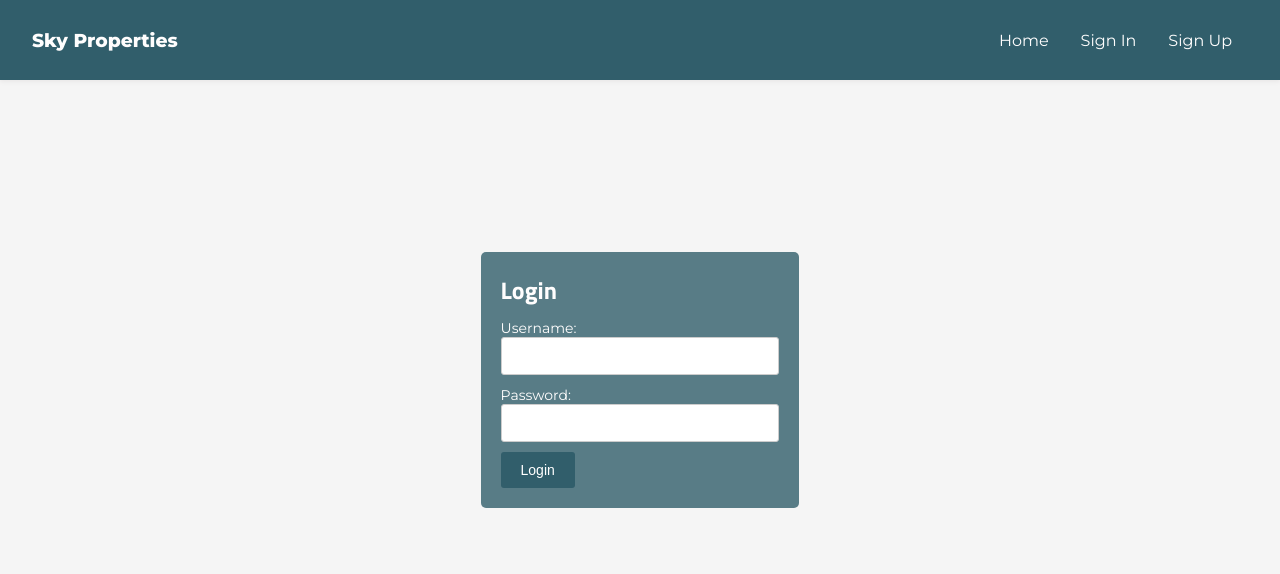
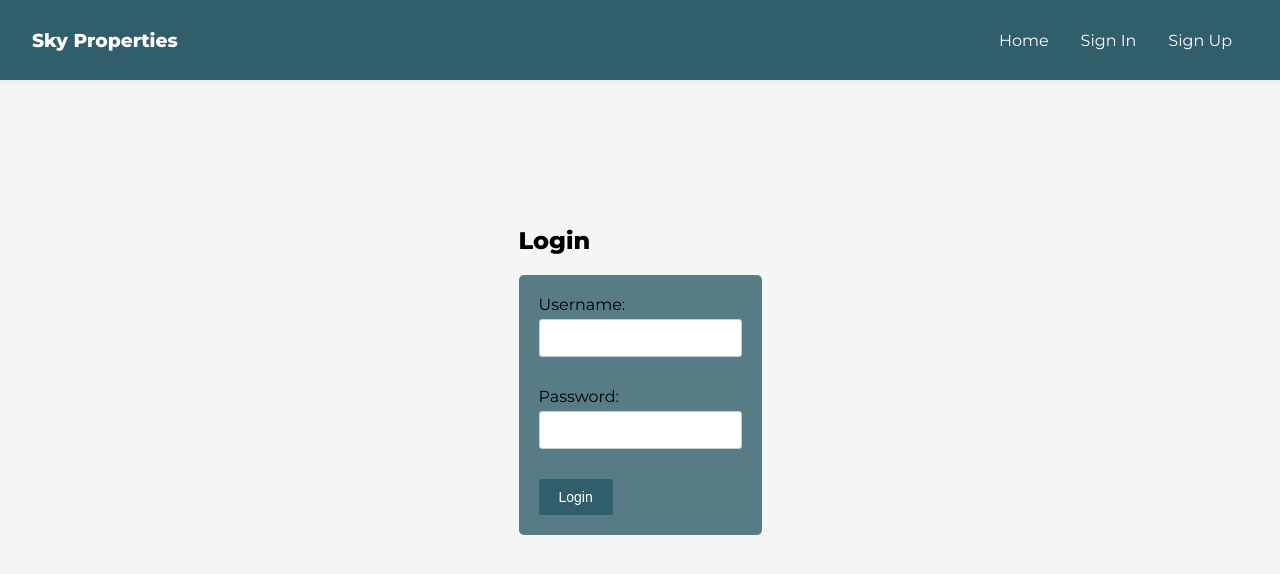
Before and after one commit to MPChege/SkyProperties-App, a React (Create React App) app: page /login in a window 1280 px wide. Shown: the top 574 px of the page. Built offline with nearby package versions, Linux system fonts and the light colour scheme; no server answers.

Commit message:
changed login page

```diff
--- a/src/components/LoginPage.js
+++ b/src/components/LoginPage.js
@@ -1,12 +1,64 @@
 import React, { useState } from "react";
 import { useHistory } from "react-router-dom";
 import Navbar from "./Navbar";
+import styled from "styled-components";
+
+const FormContainer = styled.div`
+  max-width: 400px;
+  margin: 0 auto;
+  padding: 40px;
+  background-color: #f5f5f5;
+  border-radius: 8px;
+`;
+
+const FormTitle = styled.h2`
+  font-size: 24px;
+  margin-bottom: 20px;
+`;
+
+const ErrorMessage = styled.p`
+  color: red;
+  margin-top: 10px;
+`;
+
+const FormGroup = styled.div`
+  margin-bottom: 20px;
+`;
+
+const Label = styled.label`
+  display: block;
+  font-size: 16px;
+  margin-bottom: 5px;
+`;
+
+const Input = styled.input`
+  width: 100%;
+  padding: 10px;
+  font-size: 16px;
+  border: 1px solid #ddd;
+  border-radius: 4px;
+`;
+
+const SubmitButton = styled.button`
+  padding: 10px 20px;
+  font-size: 16px;
+  background-color: #315e6b;
+  color: #fff;
+  border: none;
+  border-radius: 4px;
+  cursor: pointer;
+  transition: background-color 0.3s ease;
+
+  &:hover {
+    background-color: #214754;
+  }
+`;
 
 const LoginPage = ({ setUser }) => {
   const [username, setUsername] = useState("");
   const [password, setPassword] = useState("");
   const [error, setError] = useState("");
-  const history = useHistory()
+  const history = useHistory();
 
   const handleLogin = (e) => {
     e.preventDefault();
@@ -23,7 +75,7 @@ const LoginPage = ({ setUser }) => {
           return response.json();
         } else {
           return response.json().then((data) => {
-            throw new Error("Login failed")
+            throw new Error("Login failed");
           });
         }
       })
@@ -33,9 +85,8 @@ const LoginPage = ({ setUser }) => {
 
         if (user.role.toLowerCase() === "seller") {
           history.push(`/sellers/${user.seller_id}/sellers_home`);
-        }
-        else if (user.role.toLowerCase() === "buyer") {
-          history.push("/buyer/buyers_home"); // Add a forward slash before "buyer"
+        } else if (user.role.toLowerCase() === "buyer") {
+          history.push("/buyer/buyers_home");
         }
       })
       .catch((error) => {
@@ -43,33 +94,34 @@ const LoginPage = ({ setUser }) => {
       });
   };
 
-
   return (
     <div>
       <Navbar />
+      <FormContainer>
+        <FormTitle>Login</FormTitle>
+        {error && <ErrorMessage>{error}</ErrorMessage>}
         <form onSubmit={handleLogin} className="login-form">
-      <h2>Login</h2>
-      {error && <h2 style={{ color: 'red' }}>{error}</h2>}
-      <div className="form-group">
-        <label htmlFor="username">Username:</label>
-        <input
+          <FormGroup>
+            <Label htmlFor="username">Username:</Label>
+            <Input
               type="text"
               id="username"
               value={username}
               onChange={(e) => setUsername(e.target.value)}
             />
-      </div>
-      <div className="form-group">
-        <label htmlFor="password">Password:</label>
-        <input
+          </FormGroup>
+          <FormGroup>
+            <Label htmlFor="password">Password:</Label>
+            <Input
               type="password"
               id="password"
               value={password}
               onChange={(e) => setPassword(e.target.value)}
             />
-      </div>
-      <button type="submit">Login</button>
+          </FormGroup>
+          <SubmitButton type="submit">Login</SubmitButton>
         </form>
+      </FormContainer>
     </div>
   );
 };
```
Lines whose indentation alone changed are shown as unchanged.
